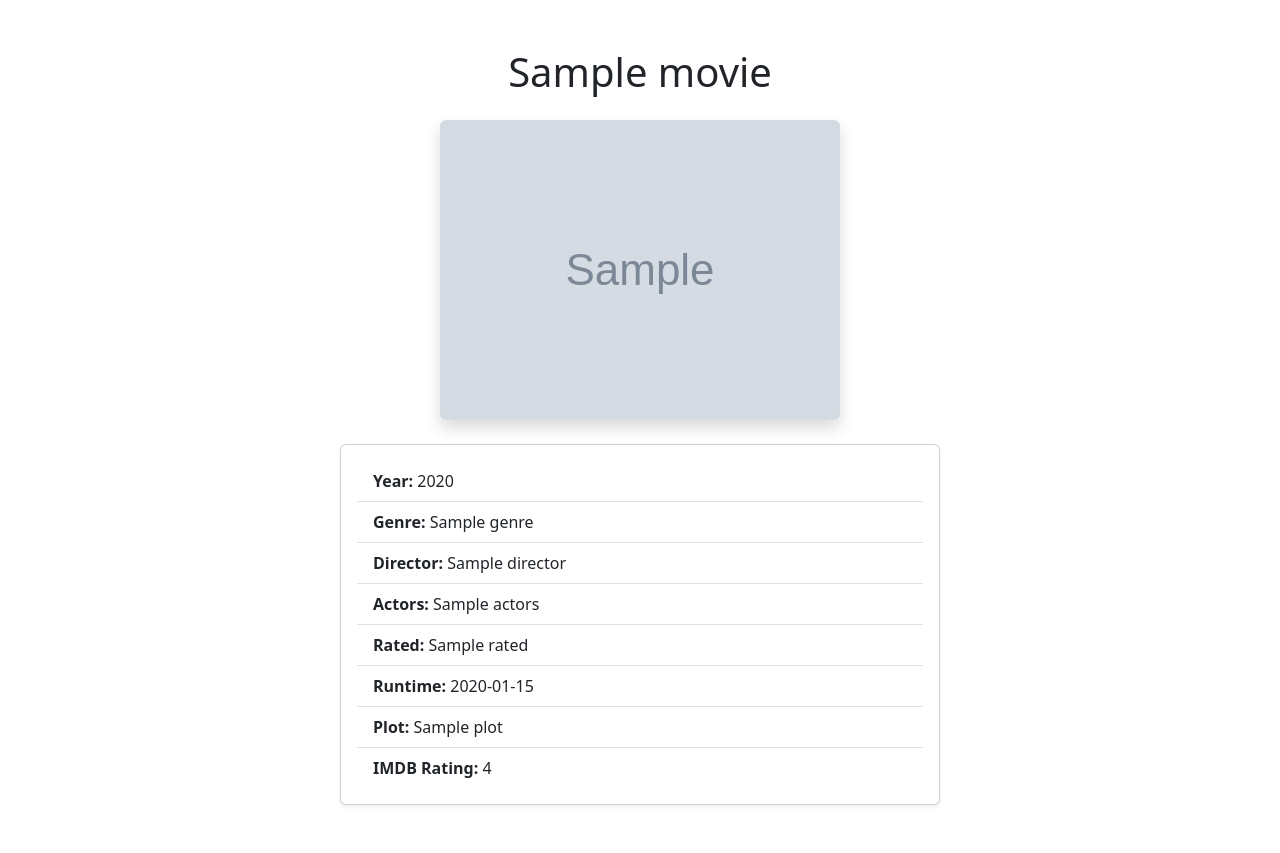
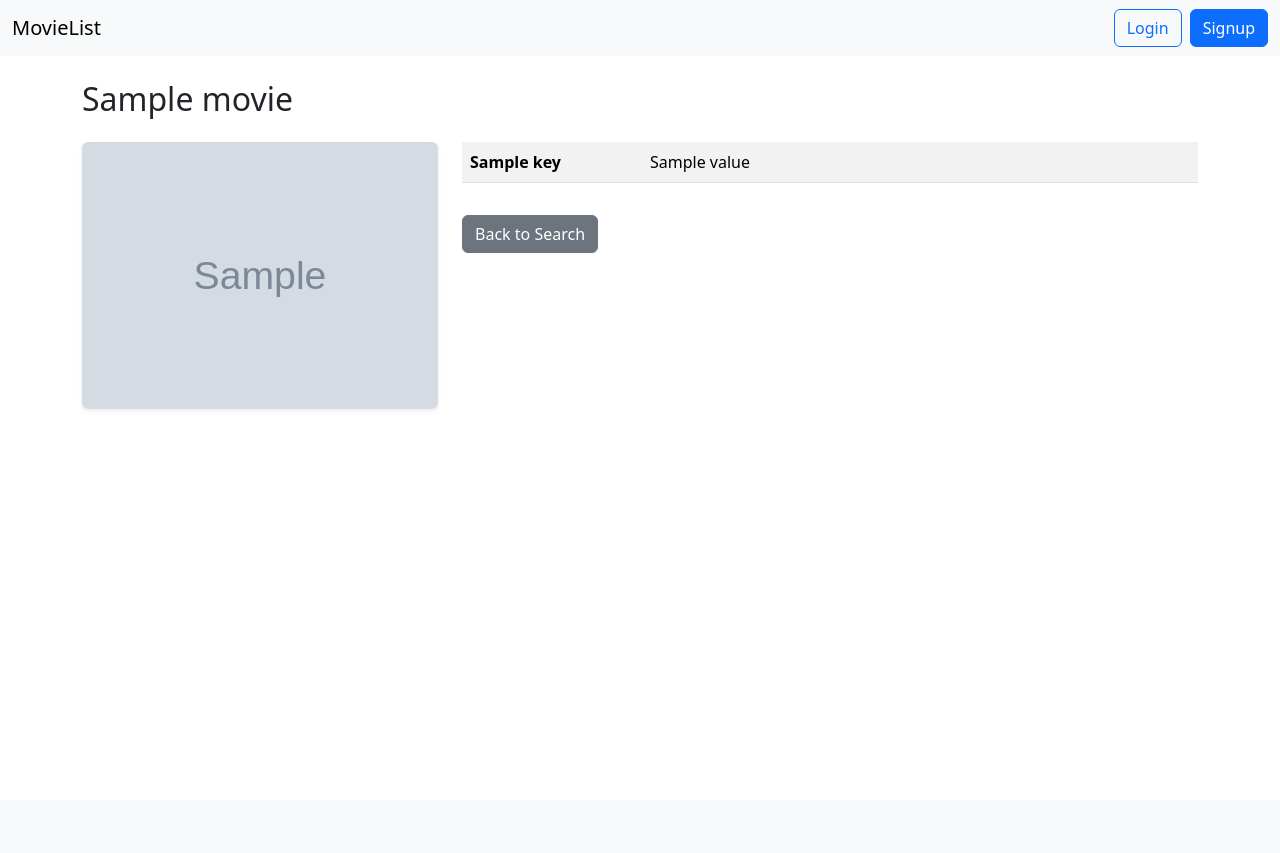
Before and after one commit to TheOmer23/movieDatabase, a Flask app: template templates/movie_page.html in a window 1280 px wide. After the commit the page ends 409 px from the top, so only its background shows below. Run offline with Flask 3, Linux system fonts and the light colour scheme; the template is opened without the code that fills it: most values are stand-ins (such as "Sample title", 1, 10 or a date in 2020); grey boxes marked "Sample" are stand-in pictures.

Commit message:
update the search and movie page

```diff
--- a/main.py
+++ b/main.py
@@ -89,6 +89,6 @@ if __name__ == "__main__":
     # email = input("Enter email:")
     # password = input("Enter Password:")
     # print(signup(email,password))
-    print(get_movie_poster("ted"))
+    print(movie_check("ted"))
     # print(movie_check("batman"))
     # print(login("omer3199@gmail.com", "123456"))
--- a/server.py
+++ b/server.py
@@ -1,9 +1,9 @@
-# from crypt import methods
+# server.py
 from flask import Flask
 from flask import render_template
 from flask import request, redirect, url_for, flash
 from main import signup as signup_user
-from main import get_movie_poster
+from main import movie_check          # <-- add this
 from passwords import flask_key
 
 app = Flask(__name__)
@@ -23,7 +23,6 @@ def signup_route():
         try:
             signup_user(email, password)
             flash("Account created successfully!", "success")
-            # Signup succeeded, redirect to login page
             return redirect(url_for("login_route"))
         except Exception as e:
             flash(f"An error occurred during signup: {e}", "danger")
@@ -36,18 +35,28 @@ def search_route():
 @app.route("/search", methods=["GET"])
 def search():
     movie_name = request.args.get("movie_name")
-    posters = None
+    posters = []
+    movie_data = None
+
     if movie_name:
-        posters = get_movie_poster(movie_name)
-    return render_template("search.html", posters=posters, movie_name=movie_name)
+        # get full JSON
+        movie_data = movie_check(movie_name)
+        # still keep poster list for display
+        if movie_data and movie_data.get("Response") == "True":
+            posters = [m["Poster"] for m in movie_data["Search"]]
+
+    return render_template(
+        "search.html",
+        posters=posters,
+        movie_name=movie_name,
+        movie_data=movie_data
+    )
 
 @app.route("/movie_page", methods=["GET"])
 def movie_page():
-
-    return render_template("movie_page.html")
-
-
-
+    # All data is coming from the query string
+    movie = request.args.to_dict()
+    return render_template("movie_page.html", movie=movie)
 
 if __name__ == "__main__":
     app.run(debug=True)
--- a/templates/movie_page.html
+++ b/templates/movie_page.html
@@ -3,79 +3,53 @@
 
 <head>
     <meta charset="UTF-8">
-    <title>{{ movie.Title }}</title>
-    <!-- The title will be replaced with the movie title fetched from OMDB API and passed in the 'movie' variable -->
+    <title>{{ movie.Title if movie.Title else "Movie Detail" }}</title>
     <link rel="stylesheet" href="https://cdn.jsdelivr.net/npm/bootstrap@5.3.2/dist/css/bootstrap.min.css">
 </head>
 
 <body>
-    <div class="container my-5">
-        <!-- Movie Title -->
-        <h1 class="text-center mb-4">
-            {{ movie.Title }}
-            {# The movie title is dynamically populated from the OMDB API response #}
-            {# In Flask: render_template("movie_page.html", movie=movie_data) #}
-        </h1>
-
-        <!-- Movie Poster -->
-        <div class="text-center mb-4">
-            {% if movie.Poster and movie.Poster != "N/A" %}
-            <img src="{{ movie.Poster }}" alt="Movie Poster" class="img-fluid rounded shadow">
-            {% else %}
-            <div class="bg-secondary text-white py-5 px-3 rounded">No poster available</div>
-            {% endif %}
-            {# The poster image URL will come from OMDB API. #}
-        </div>
-
-        <!-- General Information Section -->
-        <div class="card shadow-sm mx-auto" style="max-width: 600px;">
-            <div class="card-body">
-                <ul class="list-group list-group-flush">
-                    <li class="list-group-item">
-                        <strong>Year:</strong> {{ movie.Year }}
-                        {# Populated from OMDB API #}
-                    </li>
-                    <li class="list-group-item">
-                        <strong>Genre:</strong> {{ movie.Genre }}
-                        {# Populated from OMDB API #}
-                    </li>
-                    <li class="list-group-item">
-                        <strong>Director:</strong> {{ movie.Director }}
-                        {# Populated from OMDB API #}
-                    </li>
-                    <li class="list-group-item">
-                        <strong>Actors:</strong> {{ movie.Actors }}
-                        {# Populated from OMDB API #}
-                    </li>
-                    <li class="list-group-item">
-                        <strong>Rated:</strong> {{ movie.Rated }}
-                        {# Populated from OMDB API #}
-                    </li>
-                    <li class="list-group-item">
-                        <strong>Runtime:</strong> {{ movie.Runtime }}
-                        {# Populated from OMDB API #}
-                    </li>
-                    <li class="list-group-item">
-                        <strong>Plot:</strong> {{ movie.Plot }}
-                        {# Populated from OMDB API #}
-                    </li>
-                    <li class="list-group-item">
-                        <strong>IMDB Rating:</strong> {{ movie.imdbRating }}
-                        {# Populated from OMDB API #}
-                    </li>
+    <nav class="navbar navbar-expand-lg navbar-light bg-light mb-4">
+        <div class="container-fluid">
+            <a class="navbar-brand" href="/">MovieList</a>
+            <div class="collapse navbar-collapse">
+                <ul class="navbar-nav ms-auto">
+                    <li class="nav-item"><a class="btn btn-outline-primary me-2" href="/login">Login</a></li>
+                    <li class="nav-item"><a class="btn btn-primary" href="/signup">Signup</a></li>
                 </ul>
             </div>
         </div>
+    </nav>
+    <div class="container">
 
-        <!--
-            HOW TO USE:
-            - Your server (e.g., Flask) fetches movie details from OMDB API using e.g.:
-                  requests.get(f"http://www.omdbapi.com/?apikey=YOUR_KEY&t={movie_title}")
-            - The OMDB response (JSON) is passed as 'movie' to this template, like:
-                  render_template("movie_page.html", movie=movie_data)
-            - All {{ movie.FieldName }} variables are filled with corresponding fields from the OMDB API response.
-            - If searching, after a search the backend should fetch OMDB API data and render this template with that data.
-        -->
+        <h2 class="mb-4">
+            {{ movie.Title if movie.Title else "Movie Details" }}
+        </h2>
+
+        <div class="row mb-4">
+            <div class="col-md-4">
+                {% if movie.Poster and movie.Poster != "N/A" %}
+                <img src="{{ movie.Poster }}" alt="Movie Poster" class="img-fluid rounded shadow-sm">
+                {% else %}
+                <img src="https://via.placeholder.com/300x450?text=No+Image" alt="No Poster"
+                    class="img-fluid rounded shadow-sm">
+                {% endif %}
+            </div>
+            <div class="col-md-8">
+                <table class="table table-striped align-middle">
+                    <tbody>
+                        {% for key, value in movie.items() %}
+                        {% if key != 'Poster' and key != 'imdbID' %}
+                        <tr>
+                            <th style="width: 180px;">{{ key }}</th>
+                            <td>{{ value }}</td>
+                        </tr>
+                        {% endif %}
+                        {% endfor %}
+                    </tbody>
+                </table>
+                <a href="/" class="btn btn-secondary mt-3">Back to Search</a>
+            </div>
+        </div>
 
     </div>
 </body>
```
Also changed, not shown: templates/search.html (+11 -3 lines).
